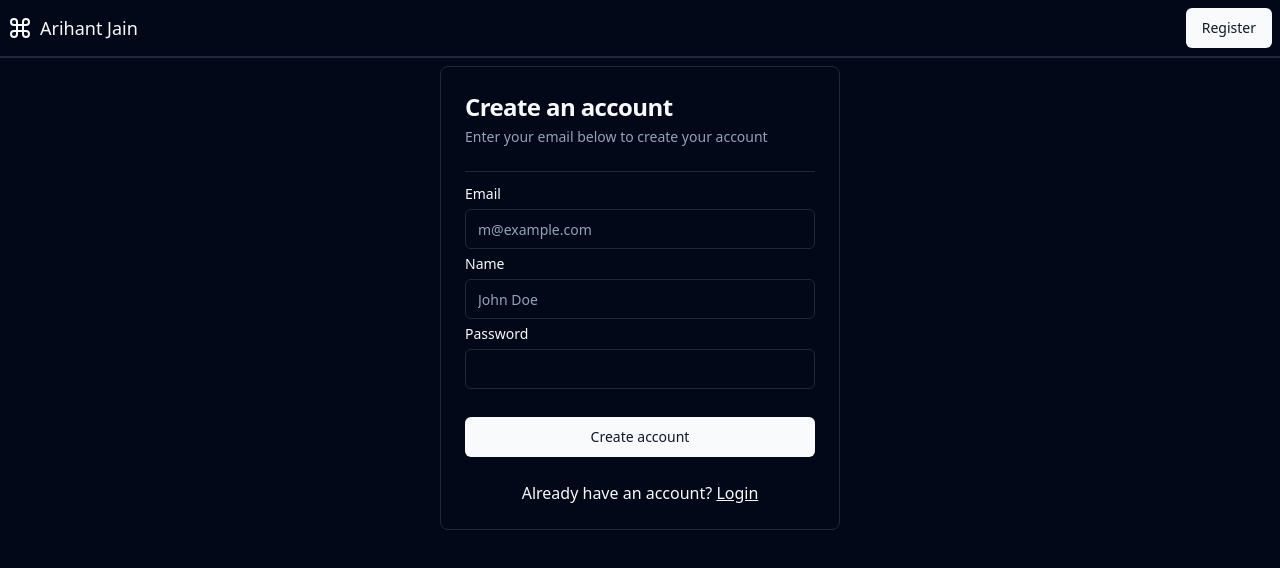
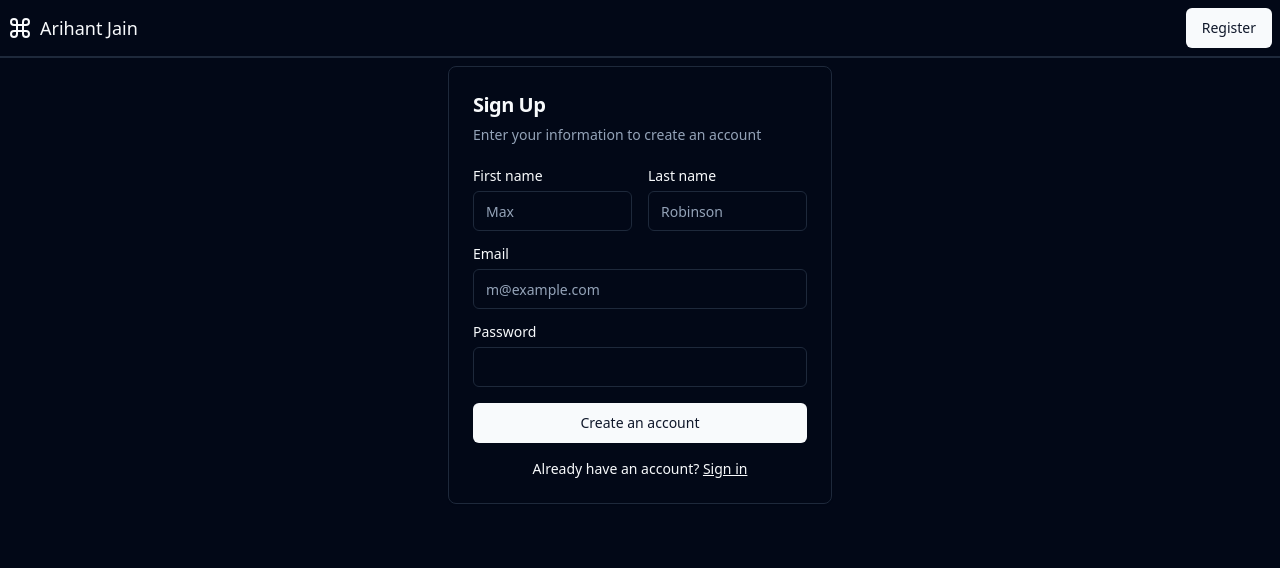
Before and after one commit to arihant-getgrahak/next-banking-system, a Next.js app: page /auth/register in a window 1280 px wide. Shown: the top 568 px of the page. Built offline with nearby package versions, Linux system fonts and the light colour scheme.

Commit message:
add dashboard page

```diff
--- a/app/dashboard/[user]/page.tsx
+++ b/app/dashboard/[user]/page.tsx
@@ -1,7 +1,9 @@
+import Dashboard from "@/components/dashboard";
+
 export default function DashboardPage({
   params,
 }: {
   params: { user: string };
 }) {
-  return <div>{params.user}</div>;
+  return <Dashboard user={params.user} />;
 }
--- a/components/authPage/login.tsx
+++ b/components/authPage/login.tsx
@@ -16,8 +16,10 @@ import { zodResolver } from "@hookform/resolvers/zod";
 import * as z from "zod";
 import { LoginApi } from "@/helper/api";
 import { LoginUserType } from "@/types/userType";
+import { useRouter } from "next/navigation";
 
 export default function Login() {
+  const router = useRouter();
   const schema = z.object({
     email: z.string().email({ message: "Invalid email" }),
     password: z.string().min(8, { message: "Must have at least 8 character" }),
@@ -27,6 +29,7 @@ export default function Login() {
     register,
     handleSubmit,
     formState: { errors },
+    reset,
   } = useForm({
     resolver: zodResolver(schema),
   });
@@ -35,6 +38,8 @@ export default function Login() {
     const res = await LoginApi(data as LoginUserType);
     if (res?.status != 200) return alert("Error");
     alert("Login Successfully...");
+    router.push(`/dashboard/${res.data.data.name}`);
+    reset();
   });
 
   return (
--- a/components/authPage/register.tsx
+++ b/components/authPage/register.tsx
@@ -16,10 +16,13 @@ import { zodResolver } from "@hookform/resolvers/zod";
 import * as z from "zod";
 import { RegisterApi } from "@/helper/api";
 import { RegisterUserType } from "@/types/userType";
+import { useRouter } from "next/navigation";
 
 export default function Register() {
+  const router = useRouter()
   const schema = z.object({
-    name: z.string().min(1, { message: "Required" }),
+    firstname: z.string().min(1, { message: "Required" }),
+    lastname: z.string().min(1, { message: "Required" }),
     email: z.string().email({ message: "Invalid email" }),
     password: z.string().min(8, { message: "Must have at least 8 character" }),
   });
@@ -28,32 +31,66 @@ export default function Register() {
     register,
     handleSubmit,
     formState: { errors },
+    reset
   } = useForm({
     resolver: zodResolver(schema),
   });
 
   const onSubmit = handleSubmit(async (data) => {
-    const res = await RegisterApi(data as RegisterUserType);
+    const { firstname, lastname, email, password } = data;
+    const dataa = {
+      name: `${firstname} ${lastname}`,
+      email,
+      password,
+    };
+    const res = await RegisterApi(dataa as RegisterUserType);
     if (res?.status != 200) return alert("Error");
     alert("Your account created successfully");
+    reset()
+    router.push("/auth/login")
   });
 
   return (
-    <Card className="w-[400px] mx-auto">
-      <CardHeader className="space-y-1">
-        <CardTitle className="text-2xl">Create an account</CardTitle>
+    <Card className="mx-auto max-w-sm">
+      <CardHeader>
+        <CardTitle className="text-xl">Sign Up</CardTitle>
         <CardDescription>
-          Enter your email below to create your account
+          Enter your information to create an account
         </CardDescription>
       </CardHeader>
-      <CardContent className="grid gap-4">
-        <>
-          <div className="relative">
-            <div className="absolute inset-0 flex items-center">
-              <span className="w-full border-t" />
+      <CardContent>
+        <form onSubmit={onSubmit}>
+          <div className="grid gap-4">
+            <div className="grid grid-cols-2 gap-4">
+              <div className="grid gap-2">
+                <Label htmlFor="first-name">First name</Label>
+                <Input
+                  id="first-name"
+                  placeholder="Max"
+                  required
+                  {...register("firstname")}
+                />
+                {errors.firstname && (
+                  <p className="text-red-500">
+                    {errors.firstname.message?.toString()}
+                  </p>
+                )}
+              </div>
+              <div className="grid gap-2">
+                <Label htmlFor="last-name">Last name</Label>
+                <Input
+                  id="last-name"
+                  placeholder="Robinson"
+                  required
+                  {...register("lastname")}
+                />
+                {errors.lastname && (
+                  <p className="text-red-500">
+                    {errors.lastname.message?.toString()}
+                  </p>
+                )}
+              </div>
             </div>
-          </div>
-          <form onSubmit={onSubmit} className="grid gap-2">
             <div className="grid gap-2">
               <Label htmlFor="email">Email</Label>
               <Input
@@ -62,51 +99,33 @@ export default function Register() {
                 placeholder="m@example.com"
                 {...register("email")}
               />
-              {errors?.email?.message && (
-                <p className="text-red-500 font-2xl">
-                  {errors?.email?.message.toString()}
-                </p>
-              )}
-            </div>
-            <div className="grid gap-2">
-              <Label htmlFor="name">Name</Label>
-              <Input
-                id="name"
-                type="text"
-                placeholder="John Doe"
-                {...register("name")}
-              />
-              {errors?.name?.message && (
+              {errors.email && (
                 <p className="text-red-500">
-                  {errors?.name?.message.toString()}
+                  {errors.email.message?.toString()}
                 </p>
               )}
             </div>
             <div className="grid gap-2">
               <Label htmlFor="password">Password</Label>
               <Input id="password" type="password" {...register("password")} />
-              {errors?.password?.message && (
+              {errors.password && (
                 <p className="text-red-500">
-                  {errors?.password?.message.toString()}
+                  {errors.password.message?.toString()}
                 </p>
               )}
             </div>
-            <Button className="w-full mt-5" type="submit">
-              Create account
+            <Button type="submit" className="w-full">
+              Create an account
             </Button>
-          </form>
-        </>
+          </div>
+        </form>
+        <div className="mt-4 text-center text-sm">
+          Already have an account?{" "}
+          <Link href="/auth/login" className="underline">
+            Sign in
+          </Link>
+        </div>
       </CardContent>
-      <CardFooter className="flex flex-col gap-2">
-        <div>
-          <p>
-            Already have an account?{" "}
-            <Link href="/auth/login" className="underline">
-              Login
-            </Link>
-          </p>
-        </div>
-      </CardFooter>
     </Card>
   );
 }
--- /dev/null
+++ b/components/dashboard.tsx
@@ -0,0 +1,4 @@
+export default function Dashboard(props: { user: any; }) {
+  const { user } = props;
+  return <h1>Dashboard for {user}</h1>;
+}
```
